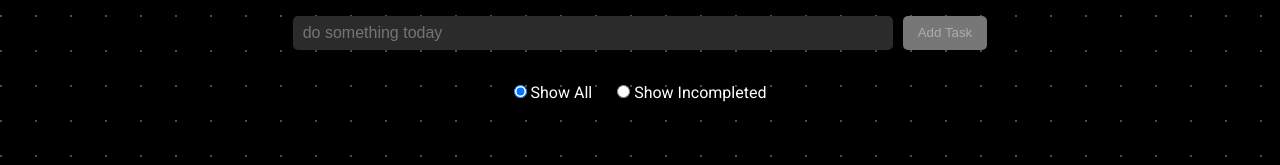
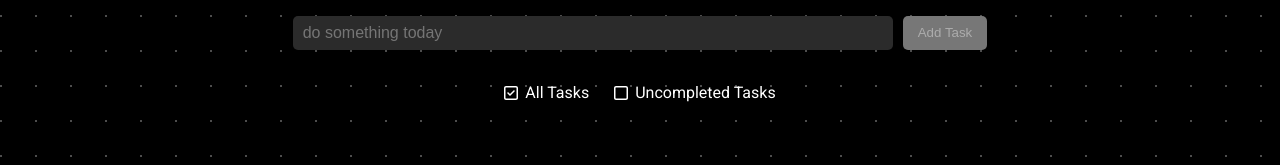
Before and after one commit to vanquiche/today-task, a Vue app: page / in a window 1280 px wide. Shown: the part 125-290 px from the top of the page. Built offline with nearby package versions, Linux system fonts and the light colour scheme.

Commit message:
update styling of task filter

```diff
--- a/src/components/TaskDisplay.vue
+++ b/src/components/TaskDisplay.vue
@@ -1,6 +1,6 @@
 <script setup lang="ts">
 import TaskItem from "@/components/TaskItem.vue";
-import type { ThemeType } from "./themes";
+import { darkTheme, type ThemeType } from "./themes";
 import { ref, computed, inject } from "vue";
 import { useTaskStore } from "@/stores/task";
 import { DateTime } from "luxon";
@@ -10,7 +10,8 @@ import OldTaskItem from "./OldTaskItem.vue";
 const props = withDefaults(defineProps<{ tasks: TaskType[] }>(), {});
 
 const showAllTask = ref<boolean>(true);
-const theme = inject<ThemeType>("theme");
+
+const theme = inject<ThemeType>("theme", darkTheme);
 const taskStore = useTaskStore();
 const dt = DateTime;
 const today = dt.now().weekday;
@@ -50,25 +51,52 @@ function handleDragend() {
 <template>
   <section aria-label="tasks">
     <div class="radioContainer">
-      <label for="all">
+      <label for="all" class="radioLabel">
+        <font-awesome-icon
+          icon="fa-regular fa-square"
+          v-if="!showAllTask"
+          aria-hidden="true"
+        />
+        <font-awesome-icon
+          icon="fa-regular fa-square-check"
+          v-else
+          aria-hidden="true"
+        />
+
         <input
           type="radio"
           id="all"
+          class="radio"
           v-model="showAllTask"
           :value="true"
           data-testid="filterAll"
+          @keyup.enter="() => (showAllTask = true)"
+          :aria-checked="!showAllTask"
         />
-        Show All
+        All Tasks
       </label>
-      <label for="incomplete">
+      <label for="incomplete" class="radioLabel">
+        <font-awesome-icon
+          icon="fa-regular fa-square"
+          v-if="showAllTask"
+          aria-hidden="true"
+        />
+        <font-awesome-icon
+          icon="fa-regular fa-square-check"
+          v-else
+          aria-hidden="true"
+        />
         <input
           type="radio"
           id="incomplete"
+          class="radio"
           v-model="showAllTask"
           :value="false"
+          :aria-checked="showAllTask"
+          @keyup.enter="() => (showAllTask = false)"
           data-testid="filterIncomplete"
         />
-        Show Incompleted
+        Uncompleted Tasks
       </label>
     </div>
 
@@ -78,10 +106,10 @@ function handleDragend() {
         v-for="(task, index) in tasks"
         :key="task.id"
         :style="{
-          backgroundColor: index % 2 === 0 ? theme?.inputBgColor : '',
+          backgroundColor: index % 2 === 0 ? theme.inputBgColor : '',
           outline:
             dragTaskHover && dragTaskHover.id === task.id
-              ? `2px solid ${theme?.accentColor}`
+              ? `2px solid ${theme.accentColor}`
               : '2px solid transparent',
         }"
         :draggable="dt.fromISO(task.createdAt).weekday === today"
@@ -123,7 +151,23 @@ section {
   display: flex;
   gap: 25px;
   justify-content: center;
+  align-items: center;
   padding: 10px 0;
+}
+
+.radio {
+  appearance: none;
+  position: absolute;
+  left: 0;
+  width: 100%;
+  height: 100%;
+  cursor: pointer;
+}
+
+.radioLabel {
+  display: flex;
+  align-items: center;
+  gap: 7px;
 }
 
 .task {
```
